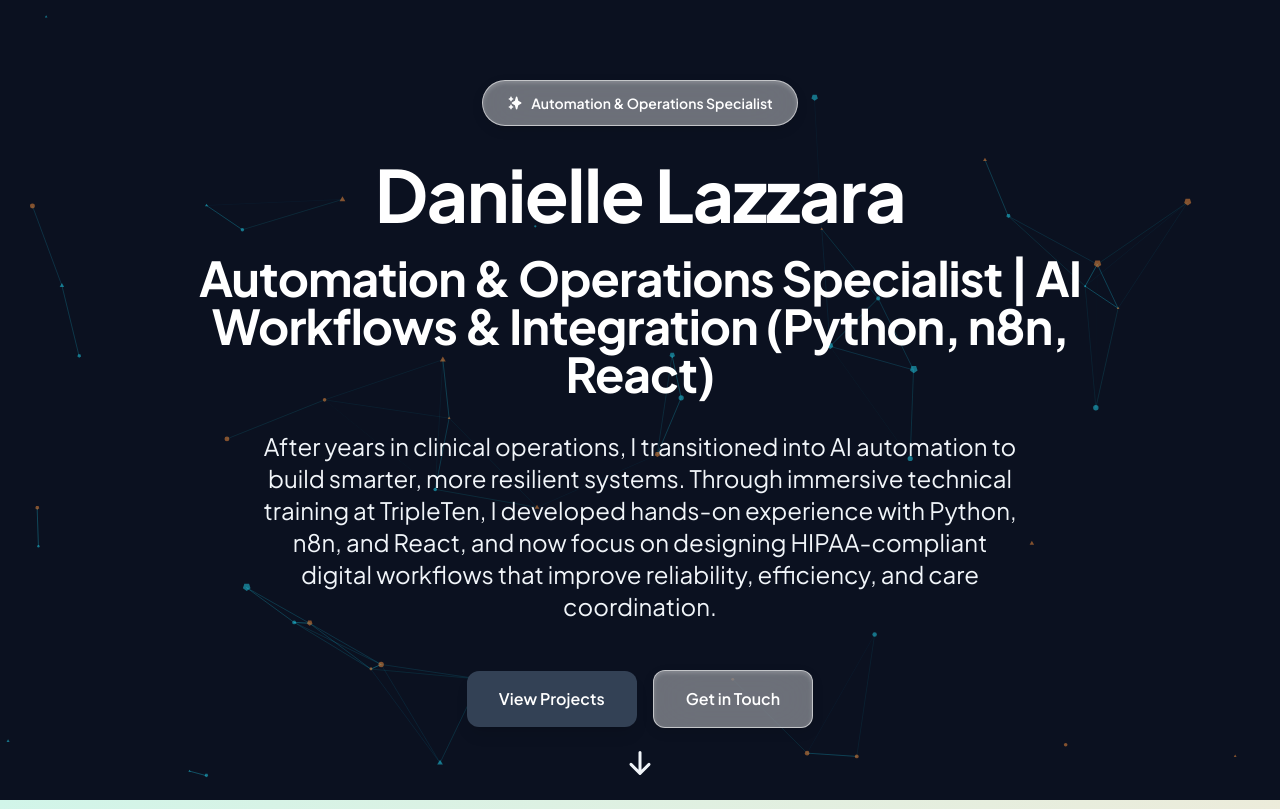
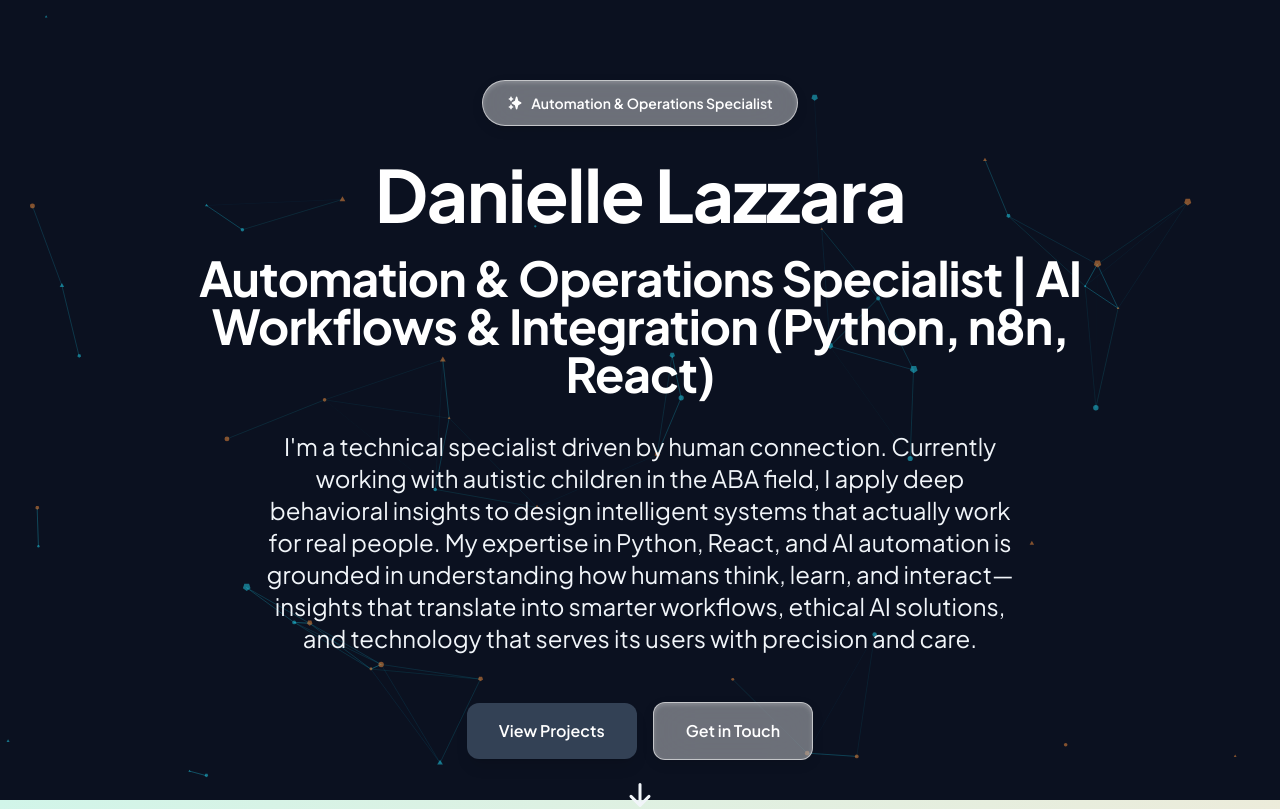
Before and after one commit to lazzaradani-oss/lazzara-tech-portfolio, a React (Create React App) app: page / in a window 1280 px wide. Shown: the top 809 px of the page. Built offline with nearby package versions, Linux system fonts and the light colour scheme.

Commit message:
Updated professional summary to emphasize ABA work with autistic children and behavioral insights driving technical excellence

```diff
--- a/src/components/Hero.js
+++ b/src/components/Hero.js
@@ -50,7 +50,7 @@ const Hero = () => {
             transition={{ delay: 0.7, duration: 0.8 }}
             className="text-xl md:text-2xl text-slate-100 mb-12 max-w-3xl mx-auto leading-relaxed"
           >
-            After years in clinical operations, I transitioned into AI automation to build smarter, more resilient systems. Through immersive technical training at TripleTen, I developed hands-on experience with Python, n8n, and React, and now focus on designing HIPAA-compliant digital workflows that improve reliability, efficiency, and care coordination.
+            I'm a technical specialist driven by human connection. Currently working with autistic children in the ABA field, I apply deep behavioral insights to design intelligent systems that actually work for real people. My expertise in Python, React, and AI automation is grounded in understanding how humans think, learn, and interact—insights that translate into smarter workflows, ethical AI solutions, and technology that serves its users with precision and care.
           </motion.p>
 
           <motion.div
```
